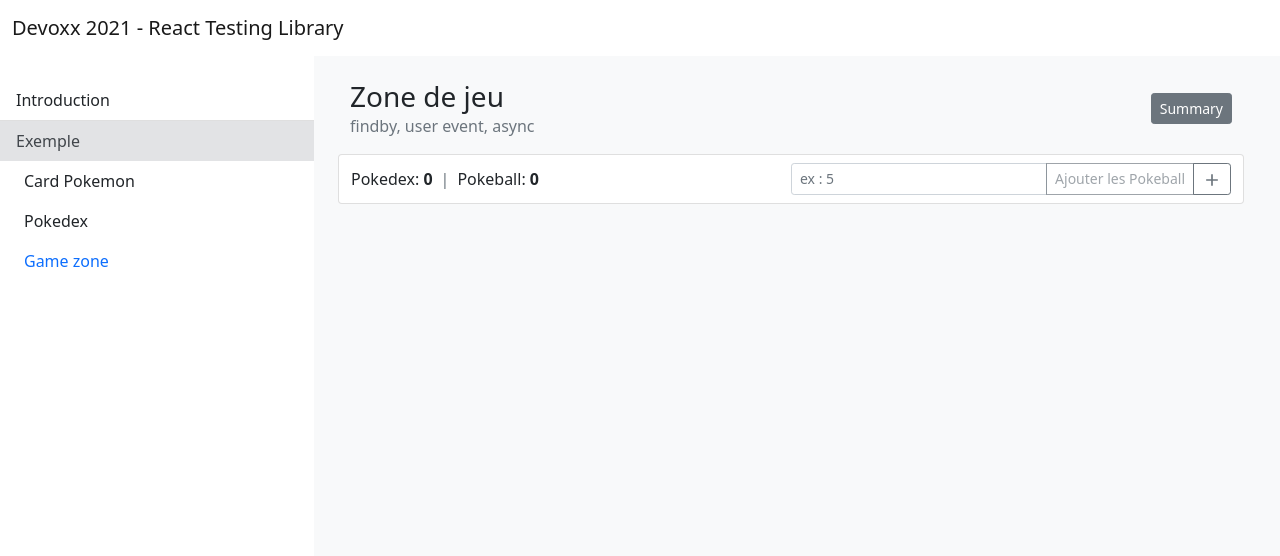
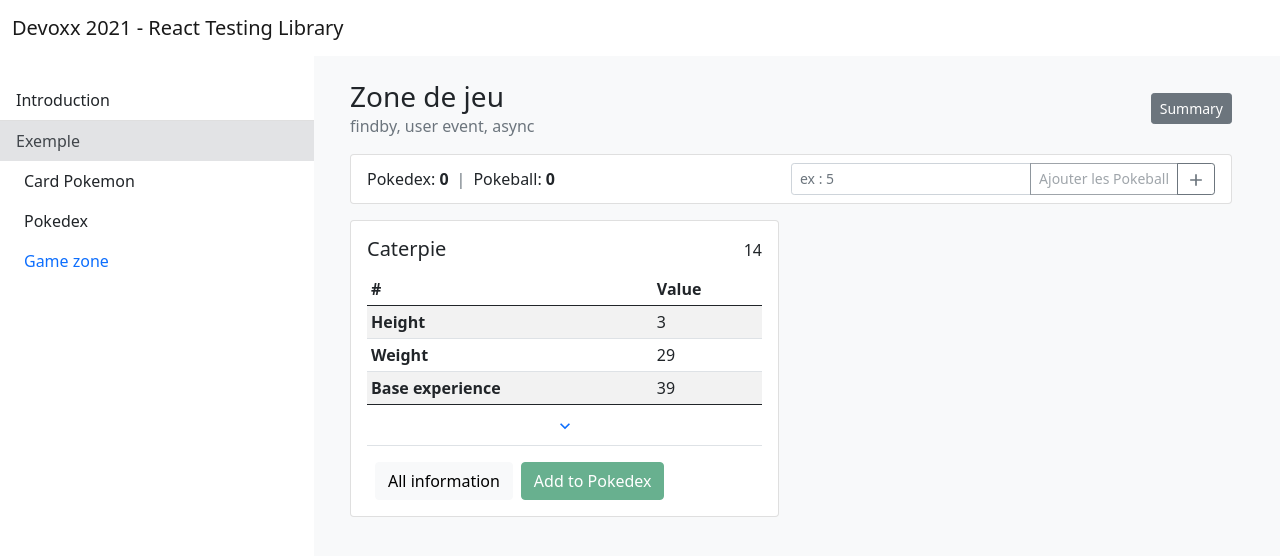
Before and after one commit to alicia-stotz/devoxx2021-rtl, a React (Create React App) app: page /example/gameZone in a window 1280 px wide. Shown: the top 556 px of the page. Built offline with nearby package versions, Linux system fonts and the light colour scheme.

Commit message:
feat(gameZone): add pokemonCard

```diff
--- a/src/components/routes/Example/DefaultPokemonCard.tsx
+++ b/src/components/routes/Example/DefaultPokemonCard.tsx
@@ -32,7 +32,9 @@ const TITLE_CONTENT: JSX.Element =
   </div>
 export const DefaultPokemonCard = () => {
   return <div className="container row">
-    <SummaryButton title={TITLE_CONTENT} content={SUMMARY_CONTENT} />
+    <div className="col-12">
+      <SummaryButton title={TITLE_CONTENT} content={SUMMARY_CONTENT} />
+    </div>
     {POKEMON.map((pokemon: IPokemon) =>
       <div key={pokemon.id} className="col-6"><PokemonCard pokemon={pokemon} /></div>)}
   </div>
--- a/src/components/routes/Example/GameZone.tsx
+++ b/src/components/routes/Example/GameZone.tsx
@@ -1,7 +1,26 @@
 import React from 'react';
 
+import { IPokemon, PokemonCard } from './PokemonCard';
 import { ToolBar } from './ToolBar';
 import { SummaryButton } from '../../shared/SummaryButton';
+
+const MINE_POKEMON: IPokemon[] = [];
+const POKEMON: IPokemon[] = [
+  {
+    id: 10,
+    name: "caterpie",
+    height: 3,
+    order: 14,
+    weight: 29,
+    base_experience: 39,
+    types: [
+      {
+        name: "bug",
+        url: "https://pokeapi.co/api/v2/type/7/"
+      }
+    ]
+  }
+]
 
 const SUMMARY_CONTENT: JSX.Element = <div></div>
 const TITLE_CONTENT: JSX.Element =
@@ -11,7 +30,13 @@ const TITLE_CONTENT: JSX.Element =
   </div>
 export const GameZone = () => {
   return <div className="container row">
-    <SummaryButton title={TITLE_CONTENT} content={SUMMARY_CONTENT} />
-    <ToolBar numberOfPokemon={0} />
+    <div className="col-12">
+      <SummaryButton title={TITLE_CONTENT} content={SUMMARY_CONTENT} />
+    </div>
+    <div className="col-12 mb-3">
+      <ToolBar numberOfPokemon={MINE_POKEMON.length} />
+    </div>
+    {POKEMON.map((pokemon: IPokemon) =>
+      <div key={pokemon.id} className="col-6"><PokemonCard pokemon={pokemon} type="Grass" /></div>)}
   </div>
 }
--- a/src/components/routes/Example/Pokedex.tsx
+++ b/src/components/routes/Example/Pokedex.tsx
@@ -64,7 +64,9 @@ const TITLE_CONTENT: JSX.Element =
   </div>
 export const Pokedex = () => {
   return <div className="container row">
-    <SummaryButton title={TITLE_CONTENT} content={SUMMARY_CONTENT} />
+    <div className="col-12">
+      <SummaryButton title={TITLE_CONTENT} content={SUMMARY_CONTENT} />
+    </div>
     {POKEMON.map((pokemon: IPokemon) =>
       <div key={pokemon.id} className="col-6"><PokemonCard pokemon={pokemon} type="Mine" /></div>)}
   </div>
--- a/src/components/routes/Example/PokemonCard.tsx
+++ b/src/components/routes/Example/PokemonCard.tsx
@@ -110,7 +110,7 @@ export const PokemonCard = ({ pokemon, type, pokeball }: IPokemonCardProps) => {
         type ?
           (type === "Mine" ?
             <button className="btn btn-danger" title="Remove Pokemon">Remove</button> :
-            <button className="btn btn-success" title="Add Pokemon" disabled={pokeball}>Add to Pokedex</button>)
+            <button className="btn btn-success" title="Add Pokemon" disabled={!pokeball}>Add to Pokedex</button>)
           : null
       }
     </div>
--- a/src/components/routes/Example/ToolBar.tsx
+++ b/src/components/routes/Example/ToolBar.tsx
@@ -30,9 +30,9 @@ export const ToolBar = ({ numberOfPokemon, withFakePromise }: IToolBarProps) =>
   }
 
 
-  return <div className="tool-bar card">
+  return <div className="tool-bar card px-3">
     <div className="d-flex justify-content-between py-2 align-items-center">
-      <div className="">
+      <div className="information">
         <span className="me-2" title="Number of pokemon in pokedex">
           Pokedex: <strong>{numberOfPokemon}</strong>
         </span>
--- a/src/components/shared/SummaryButton.tsx
+++ b/src/components/shared/SummaryButton.tsx
@@ -15,7 +15,7 @@ export const SummaryButton = ({ content, title }: ISummaryButtonProps) => {
           type="button"
           title="Hide summary"
           onClick={() => setDisplaySummary(false)}
-          className="btn btn-light btn-sm float-end">
+          className="btn btn-light btn-sm float-right">
           <ClearIcon fontSize="small" />
         </button>
         :
```
